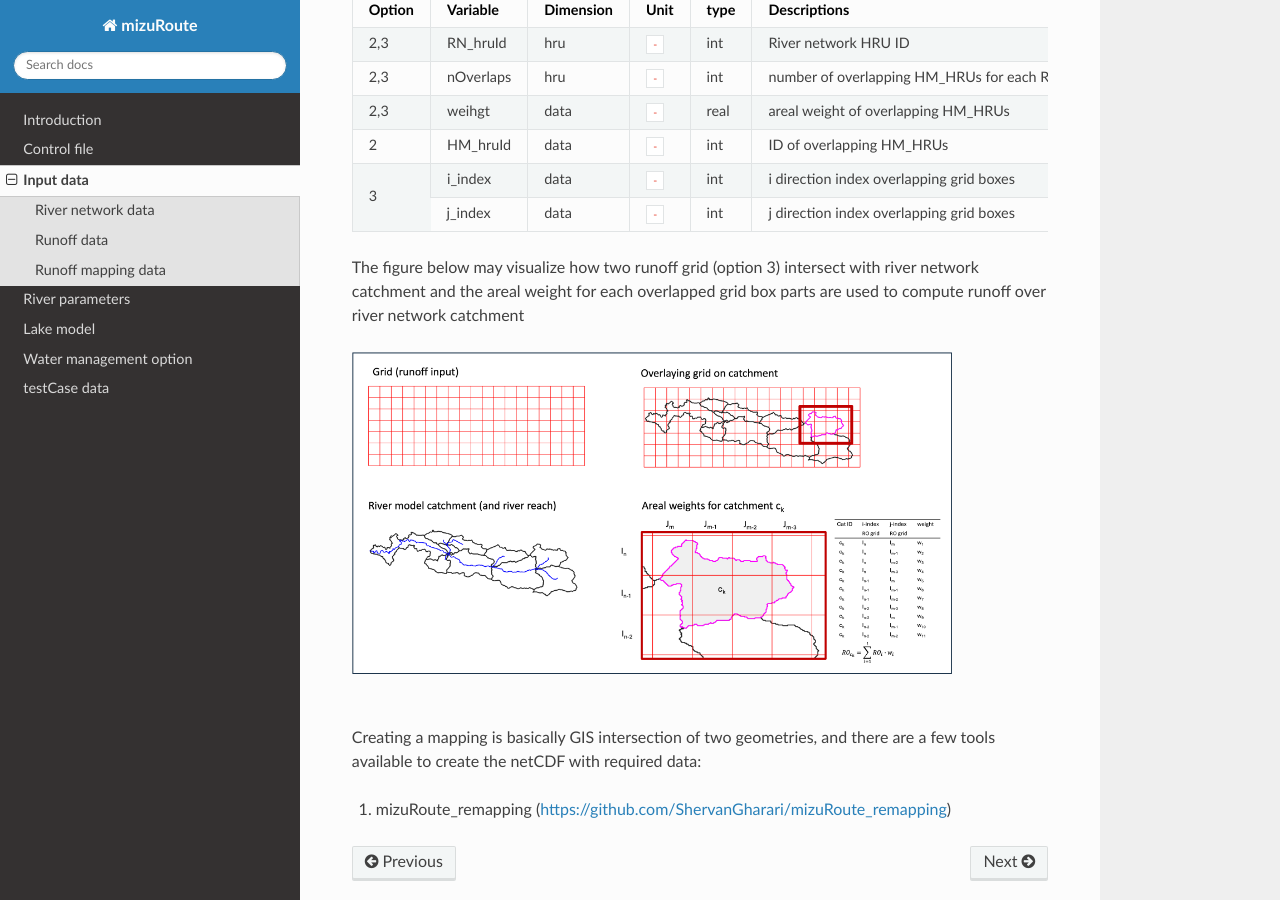
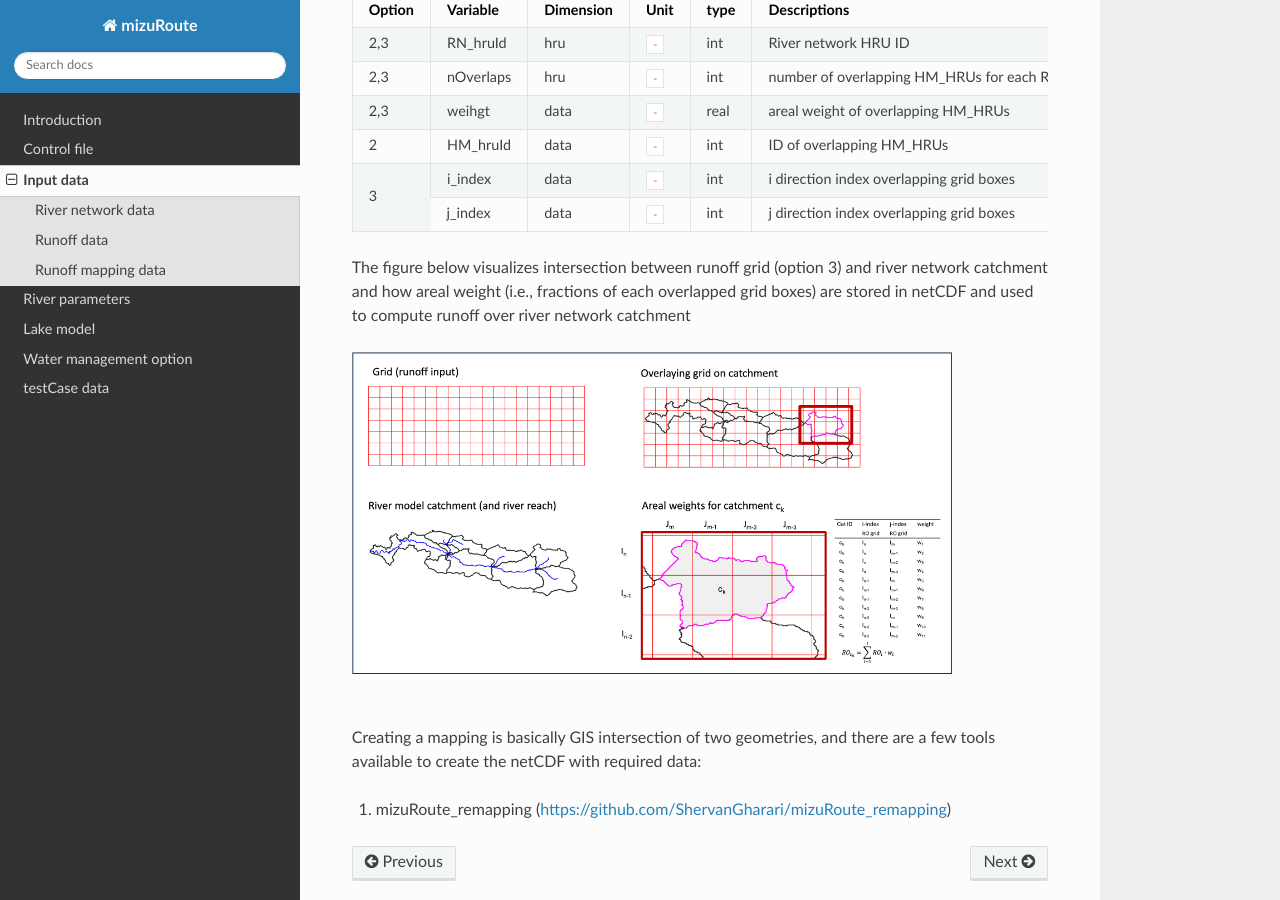
Before and after one commit to ESCOMP/mizuRoute, a Sphinx documentation site: the page built from docs/source/Input_data.rst, in a window 1280 px wide and 900 px high, scrolled down 2533 px. Built offline with Sphinx 7.4.7 and the Read the Docs theme 3.1.0, drawn with Linux system fonts in a browser that asks for light colours.

Commit message:
Editing mapping figure description in Input_data

```diff
--- a/docs/source/Input_data.rst
+++ b/docs/source/Input_data.rst
@@ -132,7 +132,7 @@ Required runoff mapping netCDF variables
 |        | j_index    | data      | ``-`` | int   | j direction index overlapping grid boxes      |
 +--------+------------+-----------+-------+-------+-----------------------------------------------+
 
-The figure below may visualize how two runoff grid (option 3) intersect with river network catchment and the areal weight for each overlapped grid box parts are used to compute runoff over river network catchment
+The figure below visualizes intersection between runoff grid (option 3) and river network catchment and how areal weight (i.e., fractions of each overlapped grid boxes) are stored in netCDF and used to compute runoff over river network catchment
 
 .. image:: images/mapping_schematic.png
   :width: 600
```
